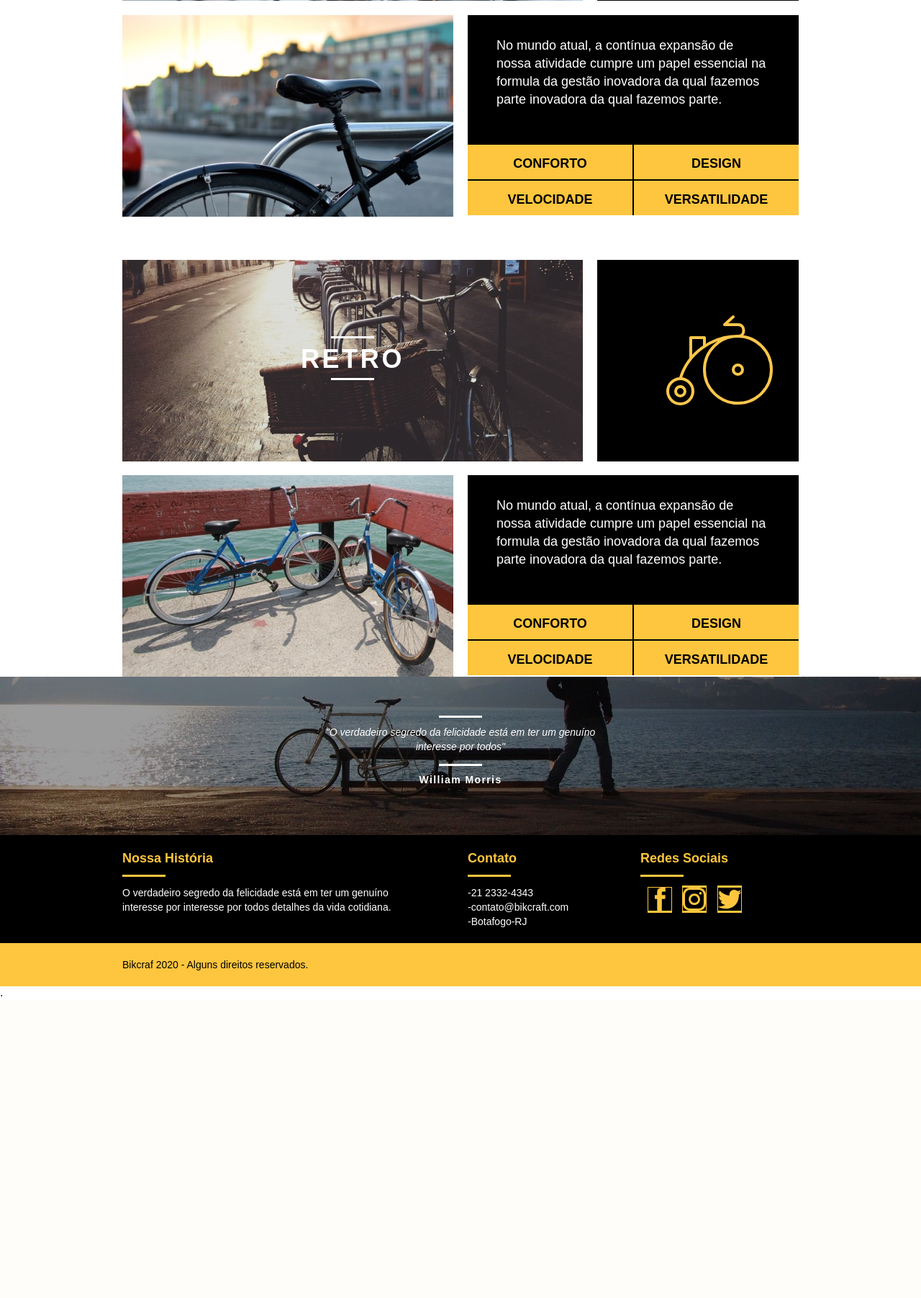
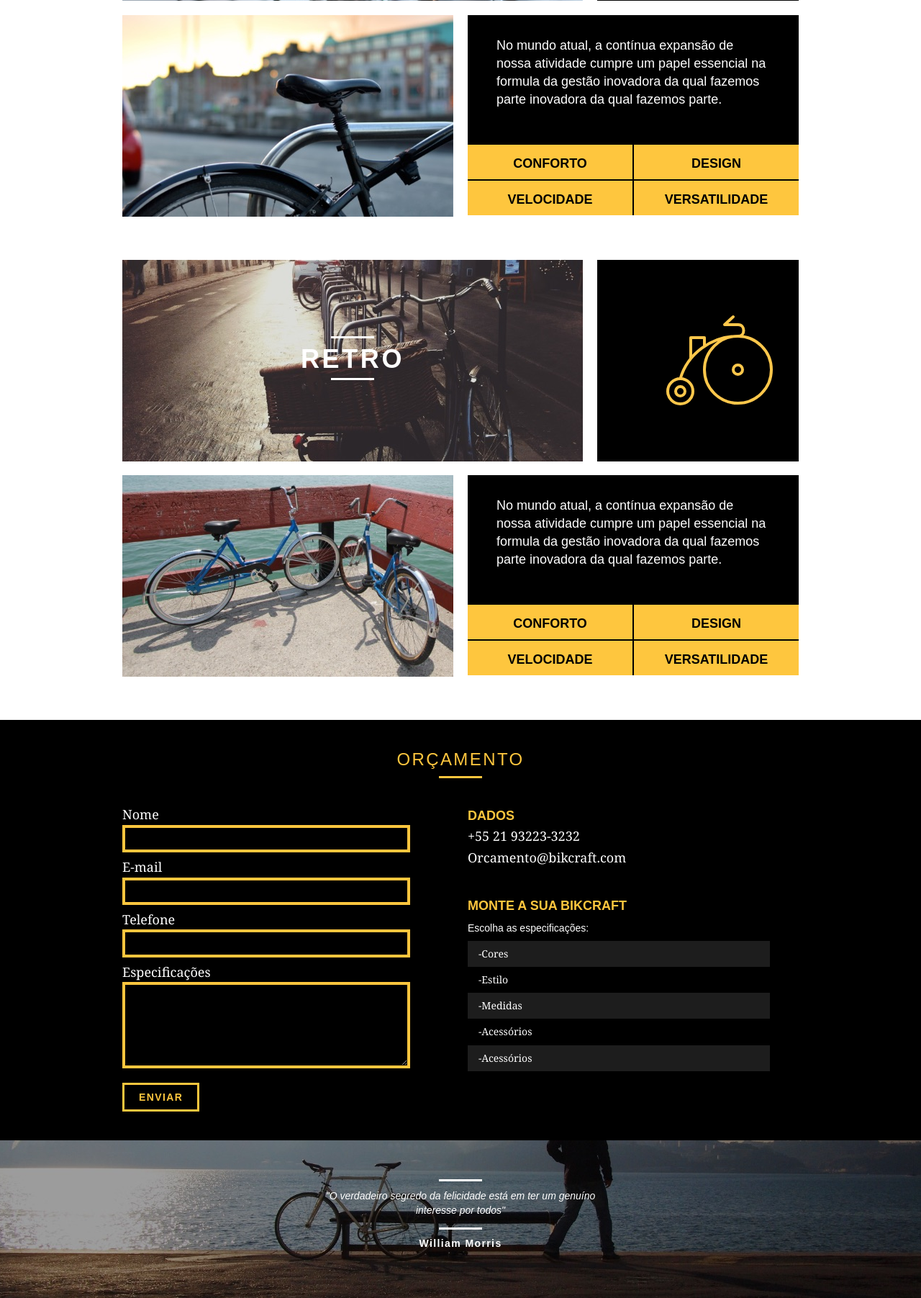
Before and after one commit to josedivan/custom-bike, a PHP site: page /produtos.html in a window 1280 px wide. Shown: the part 1230-3033 px from the top of the page at 72% size. Before the commit the page ends 2614 px from the top, so only its background shows below. Run offline with PHP 8.4, Linux system fonts and the light colour scheme.

Commit message:
finalização do formulário página produto

```diff
--- a/css/produtos.css
+++ b/css/produtos.css
@@ -65,3 +65,96 @@
 .produtos_info ul li:nth-child(even) {
   margin-left: 2px;
 }
+
+/*Orcamento */
+.orcamento {
+  background: #000;
+  width: 100%;
+  margin-top: 60px;
+  padding: 40px 0;
+}
+.orcamento h2 {
+  color: #fec63e;
+}
+.orcamento h2:after {
+  background: #fec63e;
+}
+.form {
+  padding-right: 60px;
+}
+
+.form label {
+  display: block;
+  color: #fff;
+  font-family: Georgia, "Times New Roman", Times, serif;
+  font-size: 18px;
+  font-weight: 25px;
+  margin-bottom: 4px;
+}
+
+.form input {
+  display: block;
+  width: 100%;
+  border: 4px solid #fec63e;
+  background: none;
+  color: #fff;
+  padding: 7px 10px;
+  margin-bottom: 10px;
+  outline: none;
+  font-size: 14px;
+  font-family: Georgia, "Times New Roman", Times, serif;
+}
+
+textarea {
+  display: block;
+  width: 100%;
+  height: 120px;
+  border: 4px solid #fec63e;
+  background: none;
+  color: #fff;
+  padding: 7px 10px;
+  margin-bottom: 20px;
+  outline: none;
+  font-size: 14px;
+  font-family: Georgia, "Times New Roman", Times, serif;
+}
+
+.form button {
+  padding: 7px 20px;
+  background: none;
+}
+
+.orcamento_dados {
+  color: #fff;
+}
+.orcamento_dados h3 {
+  font-size: 18px;
+  line-height: 25px;
+  text-transform: uppercase;
+  color: #fec63e;
+  font-weight: bold;
+}
+.orcamento_dados span {
+  display: block;
+  font-size: 18px;
+  line-height: 30px;
+  font-family: Georgia, "Times New Roman", Times, serif;
+}
+.dados_email {
+  margin-bottom: 40px;
+}
+.orcamento_dados ul {
+  padding-right: 40px;
+}
+.orcamento_dados ul li {
+  font-family: Georgia, "Times New Roman", Times, serif;
+  font-size: 14px;
+  padding: 10px 15px;
+}
+
+.orcamento_dados ul li:nth-child(odd) {
+  background: #1d1d1d;
+}
+.orcamento_dados p {
+  margin: 8px 0;
+}
--- a/produtos.html
+++ b/produtos.html
@@ -20,8 +20,8 @@
       </a>
       <nav class="grid-12 header_menu">
         <ul>
-          <li><a href="sobre.html" class="menu_ativo">Sobre</a></li>
-          <li><a href="produtos.html">Produtos</a></li>
+          <li><a href="sobre.html">Sobre</a></li>
+          <li><a href="produtos.html" class="menu_ativo">Produtos</a></li>
           <li><a href="porifolio.html">Portfólio</a></li>
           <li><a href="contato.html">Contato</a></li>
           <li> </li>
@@ -86,7 +86,40 @@
       </ul>
     </div>
   </section>
+  <section class="orcamento">
+    <div class="container">
+      <h2 class="subitulo">Orçamento<h2>
+          <form id="form_orcamento" class=" form grid-8">
+            <label for="nome">Nome</label>
+            <input type="text" id="nome">
+            <label for="nome">E-mail</label>
+            <input type="text" id="E-mail">
+            <label for="nome">Telefone</label>
+            <input type="text" id="telefone">
 
+            <label for="espec">Especificações</label>
+            <textarea id="aspec"></textarea>
+            <button type="submit" class="btn">Enviar</button>
+          </form>
+          <div class="orcamento_dados grid-8">
+            <h3>Dados</h3>
+            <span>+55 21 93223-3232</span>
+            <span class="dados_email">Orcamento@bikcraft.com</span>
+            <h3>MONTE A SUA BIKCRAFT</h3>
+            <p>Escolha as especificações:</p>
+            <ul>
+              <li>-Cores</li>
+              <li>-Estilo</li>
+              <li>-Medidas</li>
+              <li>-Acessórios</li>
+              <li>-Acessórios</li>
+            </ul>
+          </div>
+
+          </form>
+
+    </div>
+  </section>
 
 
   <section class="quebra">
```
